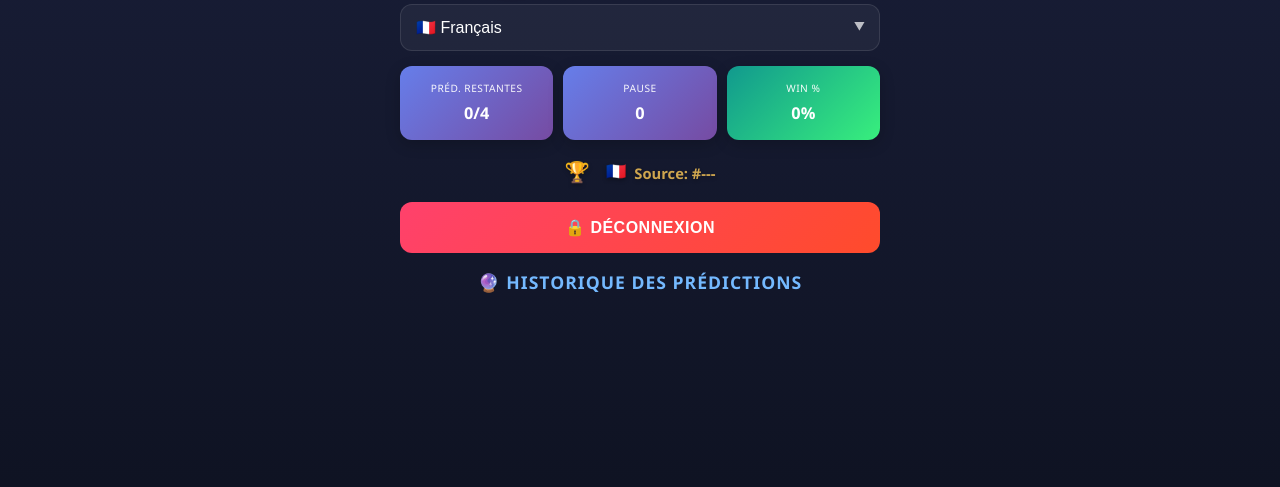
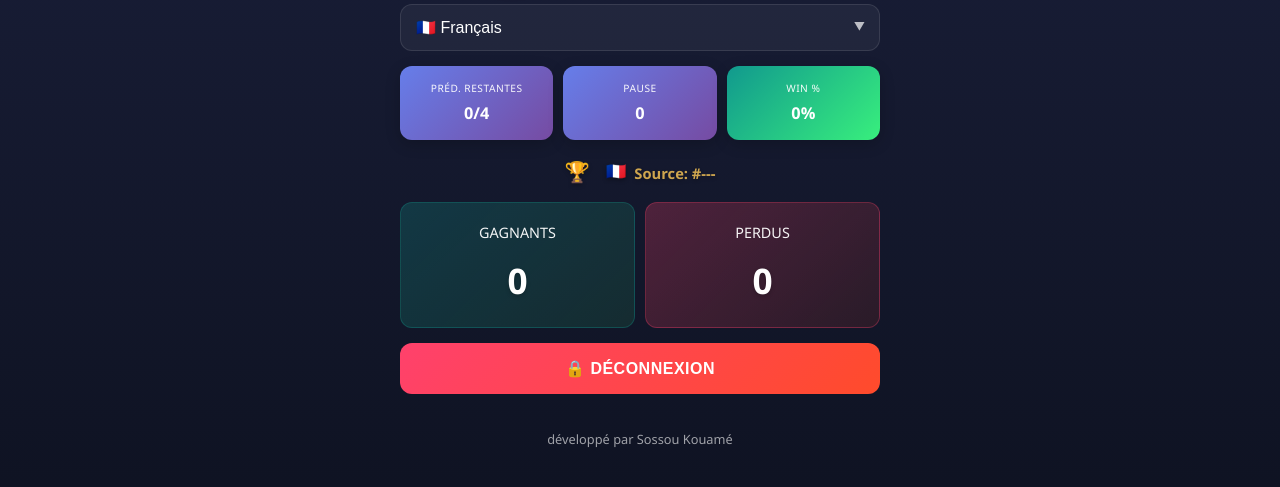
Before and after one commit to appolinair2355/Pr-diction-par-application-Android-16-f-vrier-2026, a Python web app: template templates/index.html in a window 1280 px wide. Shown: the part 201-688 px from the top of the page. Run offline with Jinja, Linux system fonts and the light colour scheme; the template is opened without the code that fills it, so the values that code supplies are empty.

Commit message:
Add files via upload

```diff
--- a/templates/index.html
+++ b/templates/index.html
@@ -54,12 +54,12 @@
             </a>
             {% else %}
             <div class="info-box role">
-                <div class="label" data-translate="prediction_count_label">Préd. restantes</div>
+                <div class="label">Préd. restantes</div>
                 <div class="value" id="topWonCount">0/4</div>
             </div>
             {% endif %}
             <div class="info-box role">
-                <div class="label" data-translate="pause_label">Pause</div>
+                <div class="label">Pause</div>
                 <div class="value" id="topLostCount">0</div>
             </div>
             <div class="info-box win-rate">
@@ -85,20 +85,38 @@
             <p id="largePredStatus">📊 Statut: EN ATTENTE DU RÉSULTAT...</p>
         </div>
 
+        <!-- Stats -->
+        <div class="stats-row">
+            <div class="stat-half won">
+                <div class="label" data-translate="won">Gagnants</div>
+                <div class="value" id="wonValue">0</div>
+            </div>
+            <div class="stat-half lost">
+                <div class="label" data-translate="lost">Perdus</div>
+                <div class="value" id="lostValue">0</div>
+            </div>
+        </div>
+
+        <div class="info-bar" id="pauseInfoBar" style="display: none; margin-top: 10px;">
+            <div class="info-box role" style="background: linear-gradient(135deg, #f093fb 0%, #f5576c 100%);">
+                <div class="label">Préd. Restantes</div>
+                <div class="value" id="predRemaining">0</div>
+            </div>
+            <div class="info-box win-rate" id="pauseTimerBox" style="background: linear-gradient(135deg, #84fab0 0%, #8fd3f4 100%);">
+                <div class="label">Pause</div>
+                <div class="value" id="pauseTimerValue">--:--</div>
+            </div>
+        </div>
+
         <!-- Déconnexion -->
         <button class="btn btn-disconnect" onclick="logout()" data-translate="disconnect">
             🔒 Déconnexion
         </button>
 
-        <!-- Historique des Prédictions -->
-        <div class="history-container">
-            <h2 class="history-title" data-translate="history_title">🔮 Historique des Prédictions</h2>
-            <div class="history-grid" id="historyGrid">
-                <!-- Rempli par JS -->
-            </div>
+        <!-- Footer -->
+        <div class="footer">
+            développé par Sossou Kouamé
         </div>
-
-        <!-- Footer -->
     </div>
 
     <!-- Modal abonnement expiré -->
```
